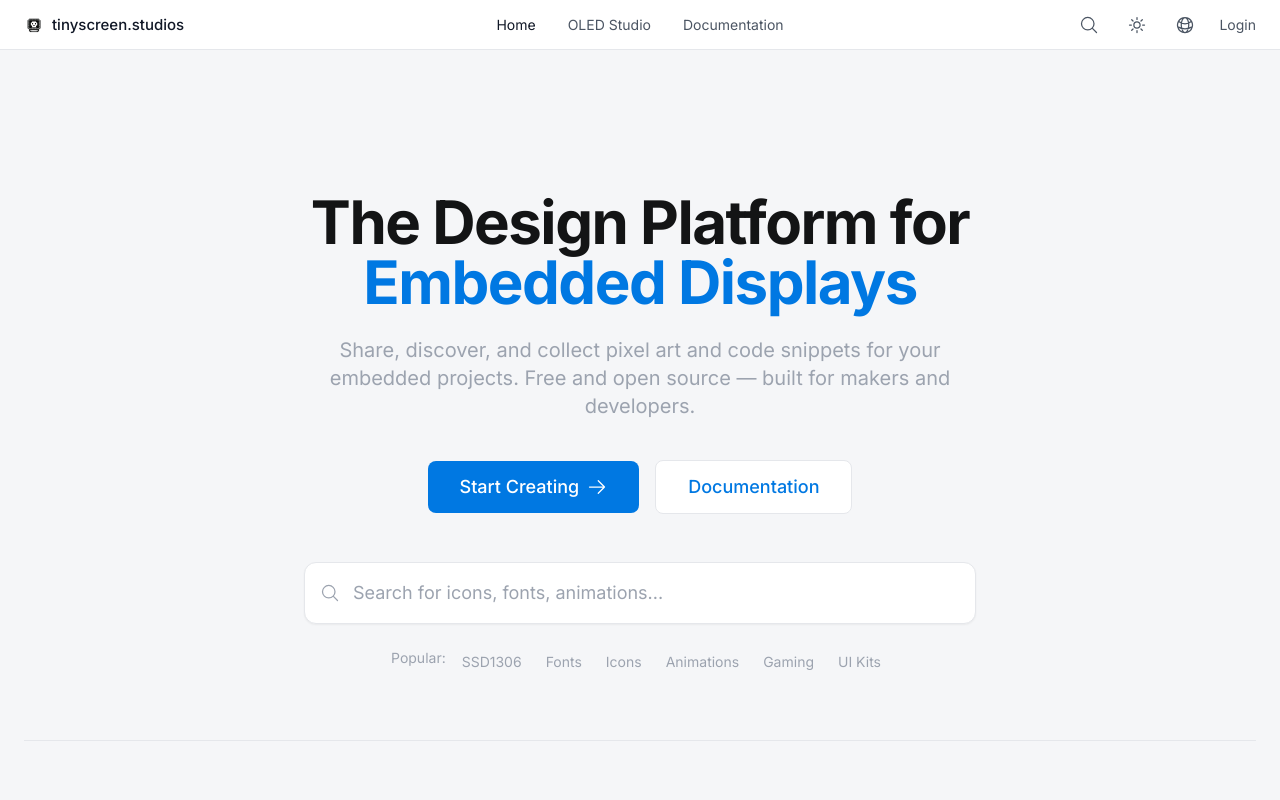
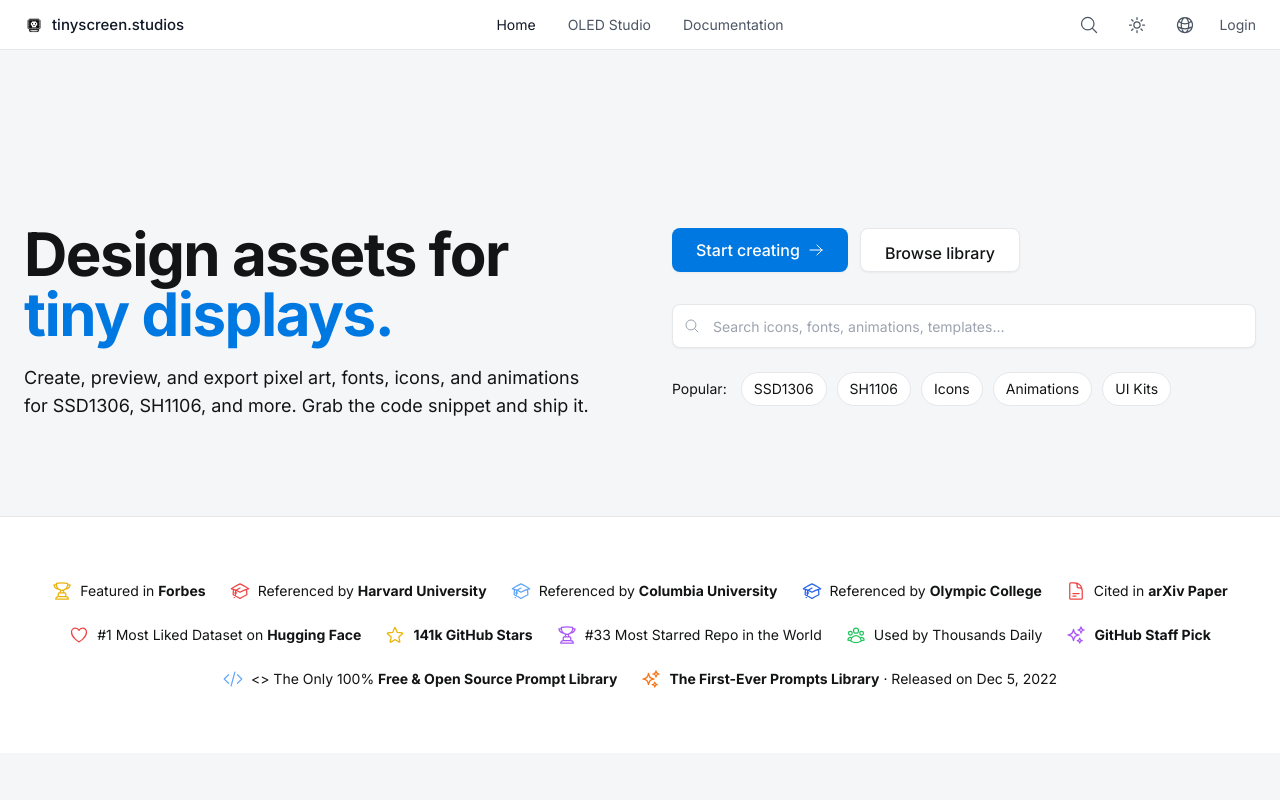
Before and after one commit to tinyscreenstudio/tiny-screen-studios, a React (Vite) app in the folder packages/ui/: page / in a window 1280 px wide. Shown: the top 800 px of the page. Built offline with nearby package versions, Linux system fonts and the light colour scheme.

Commit message:
feat(ui): fix design for home section

```diff
--- a/packages/ui/src/components/pages/HomePage.tsx
+++ b/packages/ui/src/components/pages/HomePage.tsx
@@ -9,7 +9,14 @@ import {
   ClockIcon,
   HandThumbUpIcon,
   ChatBubbleLeftIcon,
-  EyeIcon
+  EyeIcon,
+  TrophyIcon,
+  AcademicCapIcon,
+  DocumentTextIcon,
+  HeartIcon,
+  StarIcon,
+  UserGroupIcon,
+  CodeBracketIcon
 } from '@heroicons/react/24/outline'
 
 // Mock data for featured items
@@ -102,63 +109,136 @@ export function HomePage() {
   return (
     <div className="min-h-screen bg-bg text-text-primary font-sans">
       {/* Hero Section */}
-      <section className="pt-24 pb-16 px-6 border-b border-border bg-bg-secondary/30">
-        <div className="container mx-auto max-w-4xl text-center">
-          <h1 className="text-4xl md:text-5xl lg:text-6xl font-bold mb-6 tracking-tight">
-            The Design Platform for <br />
-            <span className="text-primary">Embedded Displays</span>
+      <section className="pt-32 pb-24 bg-bg" style={{ width: '100vw', marginLeft: 'calc(-50vw + 50%)', marginRight: 'calc(-50vw + 50%)' }}>
+        <div className="mx-auto w-full px-6" style={{ width: '100%', maxWidth: '1400px' }}>
+          <div className="grid grid-cols-1 lg:grid-cols-2 gap-12 lg:gap-16 items-start">
+            {/* Left Column: Heading and Description */}
+            <div className="text-left">
+              <h1 className="text-4xl md:text-4xl lg:text-6xl font-bold mb-5 tracking-tight text-text leading-[1.1]">
+                Design assets for <br />
+                <span className="text-primary">tiny displays.</span>
               </h1>
-          <p className="text-lg md:text-xl text-text-muted mb-10 max-w-2xl mx-auto leading-relaxed">
-            Share, discover, and collect pixel art and code snippets for your embedded projects.
-            Free and open source — built for makers and developers.
+              <p className="text-base md:text-lg text-text max-w-xl leading-relaxed font-normal">
+                Create, preview, and export pixel art, fonts, icons, and animations for SSD1306, SH1106, and more. Grab the code snippet and ship it.
               </p>
+            </div>
 
-          <div className="flex flex-col sm:flex-row gap-4 justify-center items-center mb-12">
+            {/* Right Column: Buttons, Search, and Tags */}
+            <div className="flex flex-col items-start w-full lg:pt-1">
+              <div className="flex flex-col sm:flex-row gap-3 mb-8 w-full">
                 <button
                   onClick={() => navigate('/oled-studio')}
-              className="btn btn-primary px-8 py-3 text-lg rounded-lg font-medium flex items-center gap-2"
+                  className="bg-primary text-white px-6 py-3 text-base rounded-lg font-medium flex items-center justify-center gap-2 hover:bg-primary-hover transition-colors shadow-sm whitespace-nowrap h-11"
                 >
-              Start Creating <ArrowRightIcon className="w-5 h-5" />
+                  Start creating <ArrowRightIcon className="w-4 h-4" />
                 </button>
                 <button
                   onClick={() => navigate('/docs')}
-              className="btn btn-secondary px-8 py-3 text-lg rounded-lg font-medium bg-white border border-border hover:bg-gray-50 text-text-primary"
+                  className="bg-white text-text px-6 py-3 text-base rounded-lg font-medium border border-border hover:bg-gray-50 transition-colors shadow-sm whitespace-nowrap h-11"
                 >
-              Documentation
+                  Browse library
                 </button>
               </div>
 
               {/* Search Bar */}
-          <div className="max-w-2xl mx-auto relative">
-            <div className="absolute inset-y-0 left-4 flex items-center pointer-events-none">
-              <MagnifyingGlassIcon className="w-5 h-5 text-text-muted" />
+              <div className="w-full relative mb-6">
+                <div className="absolute inset-y-0 left-3 flex items-center pointer-events-none">
+                  <MagnifyingGlassIcon className="w-4 h-4 text-text-muted" />
                 </div>
                 <input
                   type="text"
-              placeholder="Search for icons, fonts, animations..."
-              className="w-full pl-12 pr-4 py-4 rounded-xl border border-border focus:border-primary focus:ring-2 focus:ring-primary/20 outline-none transition-all shadow-sm text-lg"
+                  placeholder="Search icons, fonts, animations, templates…"
+                  className="w-full pl-10 pr-4 py-3 rounded-lg border border-border focus:border-primary focus:ring-2 focus:ring-primary-light outline-none transition-all shadow-sm text-sm bg-white h-11"
                   value={searchQuery}
                   onChange={(e) => setSearchQuery(e.target.value)}
                 />
               </div>
 
-          {/* Quick Tags */}
-          <div className="mt-6 flex flex-wrap justify-center gap-2 text-sm text-text-muted">
-            <span>Popular:</span>
-            {['SSD1306', 'Fonts', 'Icons', 'Animations', 'Gaming', 'UI Kits'].map((tag) => (
-              <span
+              {/* Popular Tags */}
+              <div className="flex flex-wrap items-center gap-2.5 text-sm">
+                <span className="font-normal text-text mr-1">Popular:</span>
+                {['SSD1306', 'SH1106', 'Icons', 'Animations', 'UI Kits'].map((tag) => (
+                  <button
                     key={tag}
-                className="px-2 py-1 bg-bg-secondary rounded-md cursor-pointer hover:text-primary hover:bg-primary/10 transition-colors"
+                    onClick={() => setSearchQuery(tag)}
+                    className="px-3 py-1.5 rounded-full border border-border bg-white hover:text-primary hover:border-primary/50 transition-colors cursor-pointer text-text text-sm font-normal"
                   >
                     {tag}
-              </span>
+                  </button>
                 ))}
+              </div>
+            </div>
+          </div>
+        </div>
+      </section>
+
+      {/* Achievements/Statistics Section */}
+      <section className="py-16 bg-white border-t border-border" style={{ width: '100vw', marginLeft: 'calc(-50vw + 50%)', marginRight: 'calc(-50vw + 50%)' }}>
+        <div className="mx-auto w-full px-6" style={{ width: '100%', maxWidth: '1400px' }}>
+          {/* Row 1: Achievements and References */}
+          <div className="flex flex-wrap items-center justify-center gap-6 mb-6">
+            <div className="flex items-center gap-2 text-text">
+              <TrophyIcon className="w-5 h-5 text-yellow-500" />
+              <span className="text-sm">Featured in <strong>Forbes</strong></span>
+            </div>
+            <div className="flex items-center gap-2 text-text">
+              <AcademicCapIcon className="w-5 h-5 text-red-500" />
+              <span className="text-sm">Referenced by <strong>Harvard University</strong></span>
+            </div>
+            <div className="flex items-center gap-2 text-text">
+              <AcademicCapIcon className="w-5 h-5 text-blue-400" />
+              <span className="text-sm">Referenced by <strong>Columbia University</strong></span>
+            </div>
+            <div className="flex items-center gap-2 text-text">
+              <AcademicCapIcon className="w-5 h-5 text-blue-600" />
+              <span className="text-sm">Referenced by <strong>Olympic College</strong></span>
+            </div>
+            <div className="flex items-center gap-2 text-text">
+              <DocumentTextIcon className="w-5 h-5 text-red-500" />
+              <span className="text-sm">Cited in <strong>arXiv Paper</strong></span>
+            </div>
+          </div>
+
+          {/* Row 2: Statistics and Platform Recognition */}
+          <div className="flex flex-wrap items-center justify-center gap-6 mb-6">
+            <div className="flex items-center gap-2 text-text">
+              <HeartIcon className="w-5 h-5 text-red-500" />
+              <span className="text-sm">#1 Most Liked Dataset on <strong>Hugging Face</strong></span>
+            </div>
+            <div className="flex items-center gap-2 text-text">
+              <StarIcon className="w-5 h-5 text-yellow-500" />
+              <span className="text-sm"><strong>141k GitHub Stars</strong></span>
+            </div>
+            <div className="flex items-center gap-2 text-text">
+              <TrophyIcon className="w-5 h-5 text-purple-500" />
+              <span className="text-sm">#33 Most Starred Repo in the World</span>
+            </div>
+            <div className="flex items-center gap-2 text-text">
+              <UserGroupIcon className="w-5 h-5 text-green-500" />
+              <span className="text-sm">Used by Thousands Daily</span>
+            </div>
+            <div className="flex items-center gap-2 text-text">
+              <SparklesIcon className="w-5 h-5 text-purple-500" />
+              <span className="text-sm"><strong>GitHub Staff Pick</strong></span>
+            </div>
+          </div>
+
+          {/* Row 3: Product Information */}
+          <div className="flex flex-wrap items-center justify-center gap-6">
+            <div className="flex items-center gap-2 text-text">
+              <CodeBracketIcon className="w-5 h-5 text-blue-400" />
+              <span className="text-sm">&lt;&gt; The Only 100% <strong>Free & Open Source Prompt Library</strong></span>
+            </div>
+            <div className="flex items-center gap-2 text-text">
+              <SparklesIcon className="w-5 h-5 text-orange-500" />
+              <span className="text-sm"><strong>The First-Ever Prompts Library</strong> · Released on Dec 5, 2022</span>
+            </div>
           </div>
         </div>
       </section>
 
       {/* Featured Section */}
-      <section className="py-16 px-6">
+      <section className="py-24 px-6">
         <div className="container mx-auto max-w-7xl">
           <div className="flex justify-between items-end mb-8">
             <div>
@@ -252,7 +332,7 @@ export function HomePage() {
       </section>
 
       {/* Recently Updated Section */}
-      <section className="py-16 px-6 bg-bg-secondary/30 border-t border-border">
+      <section className="py-24 px-6 bg-bg-secondary/30 border-t border-border">
         <div className="container mx-auto max-w-7xl">
           <div className="flex justify-between items-end mb-8">
             <div>
```
Lines whose indentation alone changed are shown as unchanged.
